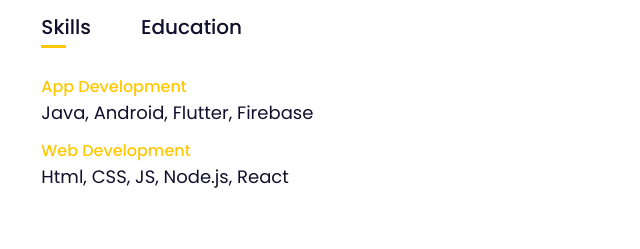
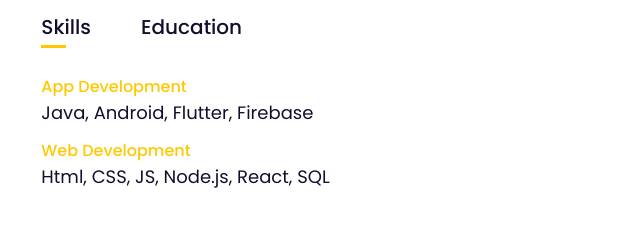
Before and after one commit to TAPESH3101/Tapesh-Portfolio-website, a plain HTML site: page index.html in a window 1280 px wide. Shown: the part 1260-1509 px from the top of the page, 486-1126 px from the left. Drawn offline with Linux system fonts and the light colour scheme; a script that the page names is missing.

Commit message:
Latest change

```diff
--- a/index.html
+++ b/index.html
@@ -65,9 +65,9 @@
           </div>
           <p class="desc">
             I'm a final year student at Vellore Institute of Technology University and learning
-              new skills is my passion . The best way to define me is as an excellent learner, and
-              I am now growing and learning every day. In terms of technological
-              domains, I would identify as an Android App Developer and web Developer.
+            new skills is my passion . The best way to define me is as an excellent learner, and
+            I am now growing and learning every day. In terms of technological
+            domains, I would identify as an Android App Developer and web Developer.
           </p>
           <div class="tab-titles">
             <p class="tab-links active-link" onclick="openTab('skills')">
@@ -80,7 +80,7 @@
               <li>
                 <span>App Development</span><br />Java, Android, Flutter, Firebase
               </li>
-              <li><span>Web Development</span><br />Html, CSS, JS, Node.js, React</li>
+              <li><span>Web Development</span><br />Html, CSS, JS, Node.js, React, SQL</li>
             </ul>
           </div>
           <div class="tab-contents" id="education">
```
